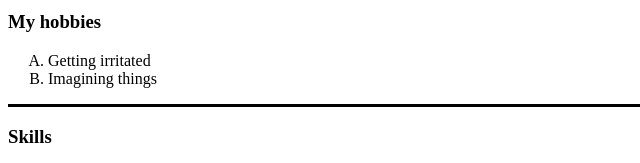
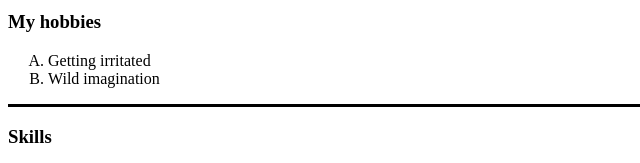
Before and after one commit to Vaishu229/CV, a plain HTML site: page index.html in a window 1280 px wide. Shown: the part 592-755 px from the top of the page, 0-640 px from the left. Drawn offline with Linux system fonts and the light colour scheme.

Commit message:
update index.html

```diff
--- a/index.html
+++ b/index.html
@@ -40,7 +40,7 @@
     <h3>My hobbies</h3>
    <ol type="A">
     <li>Getting irritated</li>
-    <li>Imagining things</li>
+    <li>Wild imagination</li>
    </ol>
    <hr size="3" color="black">
 
```
